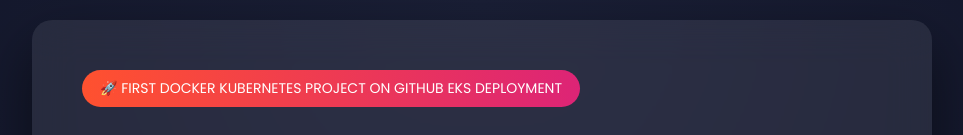
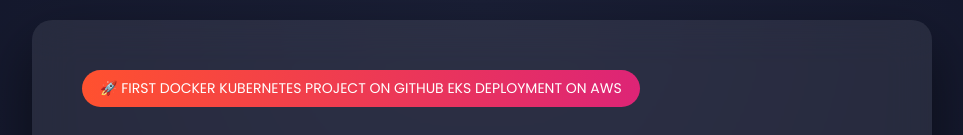
Before and after one commit to Arbinsapkota/kube-devops-app, a plain HTML site: page index.html in a window 1280 px wide. Shown: the top 135 px of the page, without its empty margins (158-1121 px from the left). Drawn offline with Linux system fonts and the light colour scheme.

Commit message:
fix AWS for EKS

```diff
--- a/index.html
+++ b/index.html
@@ -3,7 +3,7 @@
 <head>
   <meta charset="UTF-8" />
   <meta name="viewport" content="width=device-width, initial-scale=1.0" />
-  <title>First Docker Project | Arbin</title>
+  <title>First Docker Kubernetes Project | Arbin</title>
 
   <!-- Google Font -->
   <link href="https://fonts.googleapis.com/css2?family=Poppins:wght@300;400;600;700&display=swap" rel="stylesheet">
@@ -12,7 +12,7 @@
 
 <body>
   <div class="card">
-    <div class="badge">🚀 FIRST DOCKER KUBERNETES PROJECT ON GITHUB EKS DEPLOYMENT</div>
+    <div class="badge">🚀 FIRST DOCKER KUBERNETES PROJECT ON GITHUB EKS DEPLOYMENT ON AWS</div>
 
     <h1>
       Hey Pretty Stranger 👋 <br />
```
